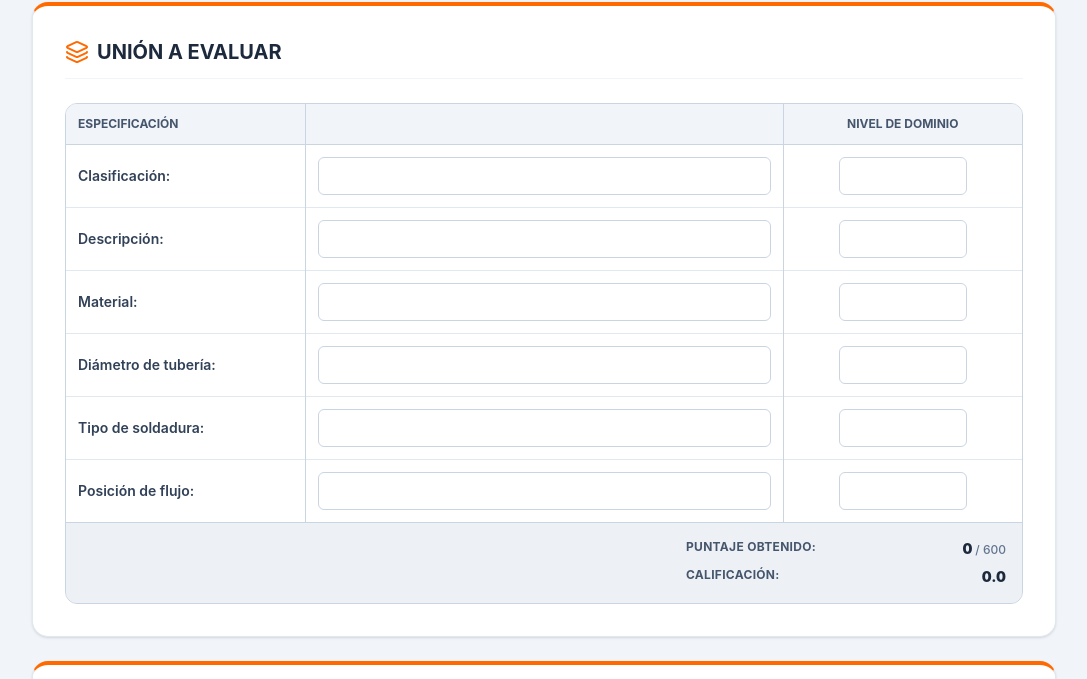
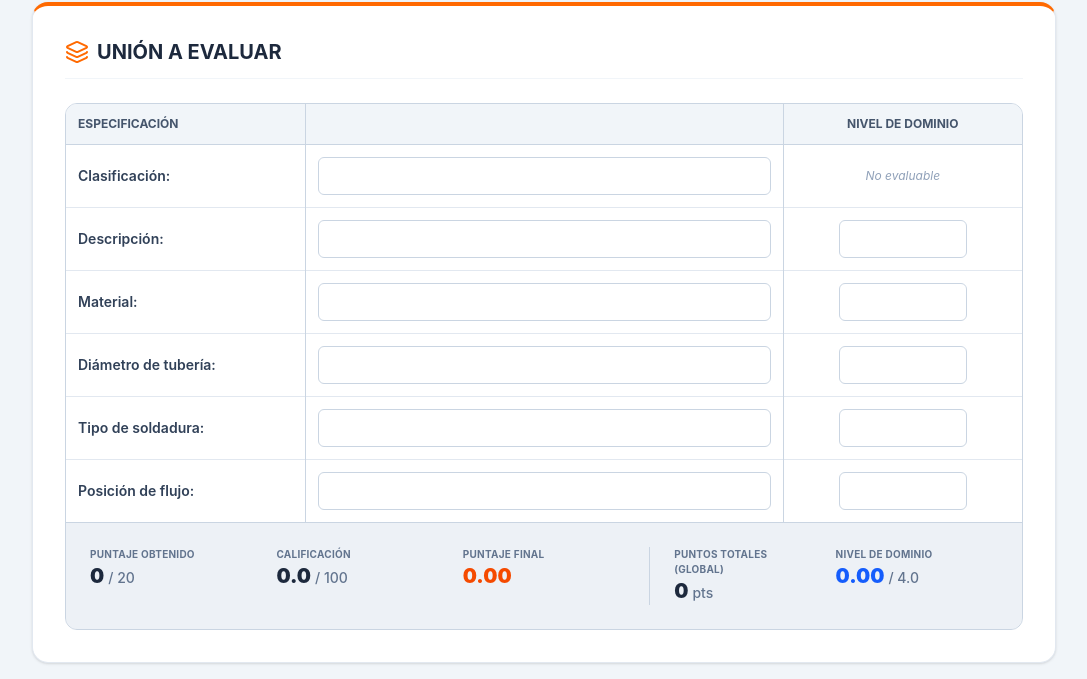
Before and after one commit to Manufacturas-Especializadas/Capacitacion-FrontEnd, a React (Vite) app: page /registro-de-checklist-soldadores in a window 1280 px wide. Shown: the part 2476-3155 px from the top of the page, without its empty margins (96-1183 px from the left). Built offline with nearby package versions, Linux system fonts and the light colour scheme; no server answers.

Commit message:
fix(components): calificaciones de acuerdo al formato fisico

```diff
--- a/src/components/WeldersChecklistUI/UnionEvaluationSection/UnionEvaluationSection.tsx
+++ b/src/components/WeldersChecklistUI/UnionEvaluationSection/UnionEvaluationSection.tsx
@@ -1,29 +1,43 @@
+import type { UnionEvaluationItem } from "../../../types/Types";
 import { Layers } from "lucide-react";
-import type { UnionEvaluationItem } from "../../../types/Types";
 
 interface Props {
   items: UnionEvaluationItem[];
+  previousSectionScore: number;
+  previousSectionQuestionsCount: number;
   onUpdateAnswer: (id: string, answer: string) => void;
   onUpdateScore: (id: string, score: number | null) => void;
 }
 
 export const UnionEvaluationSection = ({
   items,
+  previousSectionScore,
+  previousSectionQuestionsCount,
   onUpdateAnswer,
   onUpdateScore,
 }: Props) => {
-  let totalEvaluated = 0;
+  const evaluableItems = items.filter(
+    (item) => !item.attribute.toLowerCase().includes("clasificaci"),
+  );
+
+  const evaluableCount = evaluableItems.length;
   let obtainedScore = 0;
 
-  items.forEach((item) => {
+  evaluableItems.forEach((item) => {
     if (item.score !== null) {
-      totalEvaluated++;
       obtainedScore += item.score;
     }
   });
 
-  const maxPossibleScore = items.length * 100;
-  const sectionGrade = totalEvaluated > 0 ? obtainedScore / totalEvaluated : 0;
+  const maxPossibleScore = evaluableCount * 4;
+  const sectionGrade =
+    maxPossibleScore > 0 ? (obtainedScore * 100) / maxPossibleScore : 0;
+  const finalScore = evaluableCount > 0 ? obtainedScore / evaluableCount : 0;
+
+  const totalPoints = previousSectionScore + obtainedScore;
+  const totalQuestions = previousSectionQuestionsCount + evaluableCount;
+  const masteryLevel = totalQuestions > 0 ? totalPoints / totalQuestions : 0;
+
   return (
     <div
       className="bg-white p-4 md:p-8 rounded-2xl shadow-sm border border-slate-200
@@ -52,10 +66,16 @@ export const UnionEvaluationSection = ({
           </thead>
 
           <tbody className="divide-y divide-slate-200">
-            {items.map((item) => (
+            {items.map((item) => {
+              const isClasificacion = item.attribute
+                .toLowerCase()
+                .includes("clasificaci");
+
+              return (
                 <tr
                   key={item.id}
-                className="hover:bg-slate-50 transition-colors flex flex-col md:table-row"
+                  className="hover:bg-slate-50 transition-colors flex flex-col
+                  md:table-row"
                 >
                   <td
                     className="p-3 font-semibold text-slate-700 md:border-r
@@ -77,14 +97,17 @@ export const UnionEvaluationSection = ({
                   </td>
 
                   <td className="p-2 md:p-3 align-middle">
+                    {!isClasificacion ? (
                       <input
                         type="number"
                         min="0"
-                    max="100"
+                        max="4"
                         value={item.score ?? ""}
                         onChange={(e) => {
                           const val =
-                        e.target.value === "" ? null : Number(e.target.value);
+                            e.target.value === ""
+                              ? null
+                              : Number(e.target.value);
                           onUpdateScore(item.id, val);
                         }}
                         className="w-full md:w-32 mx-auto block px-3 py-2 border
@@ -92,33 +115,70 @@ export const UnionEvaluationSection = ({
                       text-slate-800 bg-white focus:outline-none focus:ring-1
                       focus:ring-orange-500 focus:border-orange-500 transition-colors"
                       />
+                    ) : (
+                      <div className="w-full text-center text-xs text-slate-400 italic">
+                        No evaluable
+                      </div>
+                    )}
                   </td>
                 </tr>
-            ))}
+              );
+            })}
           </tbody>
         </table>
 
         <div
-          className="bg-slate-200/60 p-4 border-t border-slate-300 flex flex-col
-          items-end gap-2"
+          className="bg-slate-200/60 p-6 border-t border-slate-300 grid grid-cols-1
+          sm:grid-cols-2 lg:grid-cols-5 gap-6"
         >
-          <div className="flex justify-between w-full md:w-80">
-            <span className="text-xs font-bold text-slate-600 uppercase tracking-wide">
-              Puntaje Obtenido:
+          <div className="flex flex-col">
+            <span className="text-[10px] font-bold text-slate-500 uppercase tracking-wide">
+              Puntaje Obtenido
             </span>
-            <span className="text-sm font-black text-slate-800">
+            <span className="text-xl font-black text-slate-800">
               {obtainedScore}{" "}
-              <span className="text-slate-500 font-medium text-xs">
+              <span className="text-sm font-medium text-slate-500">
                 / {maxPossibleScore}
               </span>
             </span>
           </div>
-          <div className="flex justify-between w-full md:w-80">
-            <span className="text-xs font-bold text-slate-600 uppercase tracking-wide">
-              Calificación:
+
+          <div className="flex flex-col">
+            <span className="text-[10px] font-bold text-slate-500 uppercase tracking-wide">
+              Calificación
             </span>
-            <span className="text-sm font-black text-slate-800">
-              {sectionGrade.toFixed(1)}
+            <span className="text-xl font-black text-slate-800">
+              {sectionGrade.toFixed(1)}{" "}
+              <span className="text-sm font-medium text-slate-500">/ 100</span>
+            </span>
+          </div>
+
+          <div className="flex flex-col">
+            <span className="text-[10px] font-bold text-slate-500 uppercase tracking-wide">
+              Puntaje Final
+            </span>
+            <span className="text-xl font-black text-orange-600">
+              {finalScore.toFixed(2)}
+            </span>
+          </div>
+
+          <div className="flex flex-col border-t sm:border-t-0 sm:border-l border-slate-300 sm:pl-6 pt-4 sm:pt-0">
+            <span className="text-[10px] font-bold text-slate-500 uppercase tracking-wide">
+              Puntos Totales (Global)
+            </span>
+            <span className="text-xl font-black text-slate-800">
+              {totalPoints}{" "}
+              <span className="text-sm font-medium text-slate-500">pts</span>
+            </span>
+          </div>
+
+          <div className="flex flex-col pt-4 sm:pt-0">
+            <span className="text-[10px] font-bold text-slate-500 uppercase tracking-wide">
+              Nivel de Dominio
+            </span>
+            <span className="text-xl font-black text-blue-600">
+              {masteryLevel.toFixed(2)}{" "}
+              <span className="text-sm font-medium text-slate-500">/ 4.0</span>
             </span>
           </div>
         </div>
--- a/src/pages/WeldersChecklist/WeldersChecklistForm.tsx
+++ b/src/pages/WeldersChecklist/WeldersChecklistForm.tsx
@@ -48,6 +48,17 @@ export const WeldersChecklistForm = () => {
   } = useWeldersChecklistForm(employees, lines);
 
   const { saveEvaluation, isSaving } = useWeldersChecklistMutations();
+  let practicalScore = 0;
+  let practicalCount = 0;
+
+  practicalSections.forEach((sec) =>
+    sec.questions.forEach((q) => {
+      if (q.score !== null) {
+        practicalScore += q.score;
+        practicalCount++;
+      }
+    }),
+  );
 
   const handleSubmit = async (e: SyntheticEvent<HTMLFormElement>) => {
     e.preventDefault();
@@ -66,42 +77,39 @@ export const WeldersChecklistForm = () => {
       if (!newEmp) return;
     }
 
-    let practicalScore = 0;
-    let practicalCount = 0;
-    practicalSections.forEach((sec) =>
-      sec.questions.forEach((q) => {
-        if (q.score !== null) {
-          practicalScore += q.score;
-          practicalCount++;
-        }
-      }),
-    );
     const practicalGrade =
-      practicalCount > 0 ? (practicalScore / (practicalCount * 4)) * 100 : 0;
+      practicalCount > 0 ? (practicalScore * 100) / (practicalCount * 4) : 0;
 
     let unionScore = 0;
     let unionCount = 0;
     unionEvaluation.forEach((u) => {
-      if (u.score !== null) {
+      if (
+        u.score !== null &&
+        !u.attribute.toLowerCase().includes("clasificaci")
+      ) {
         unionScore += u.score;
         unionCount++;
       }
     });
-    const unionGrade = unionCount > 0 ? unionScore / unionCount : 0;
 
-    const finalAverage = (practicalGrade + unionGrade) / 2;
+    const unionGrade =
+      unionCount > 0 ? (unionScore * 100) / (unionCount * 4) : 0;
+
+    const totalPoints = practicalScore + unionScore;
+    const totalQuestions = practicalCount + unionCount;
+    const finalAverage = totalQuestions > 0 ? totalPoints / totalQuestions : 0;
 
     let masteryLevel = "No Apto";
-    if (finalAverage >= 95) masteryLevel = "Experto";
-    else if (finalAverage >= 80) masteryLevel = "Competente";
-    else if (finalAverage >= 70) masteryLevel = "Básico";
+    if (finalAverage >= 3.8) masteryLevel = "Experto";
+    else if (finalAverage >= 3.2) masteryLevel = "Competente";
+    else if (finalAverage >= 2.8) masteryLevel = "Básico";
 
     const payload: WelderEvaluations = {
       employeeNumber: welderData.employeeNumber,
       evaluationDate: welderData.date,
       evaluatorName: welderData.evaluator,
       exclusiveTestReference: exclusiveTest.reference,
-      exclusiveTestResult: exclusiveTest.result || null,
+      totalPoints: totalPoints,
       practicalGrade: Number(practicalGrade.toFixed(2)),
       unionGrade: Number(unionGrade.toFixed(2)),
       finalAverage: Number(finalAverage.toFixed(2)),
@@ -173,6 +181,8 @@ export const WeldersChecklistForm = () => {
           />
           <UnionEvaluationSection
             items={unionEvaluation}
+            previousSectionScore={practicalScore}
+            previousSectionQuestionsCount={practicalCount}
             onUpdateAnswer={handleUpdateUnionAnswer}
             onUpdateScore={handleUpdateUnionScore}
           />
```
Lines whose indentation alone changed are shown as unchanged.
